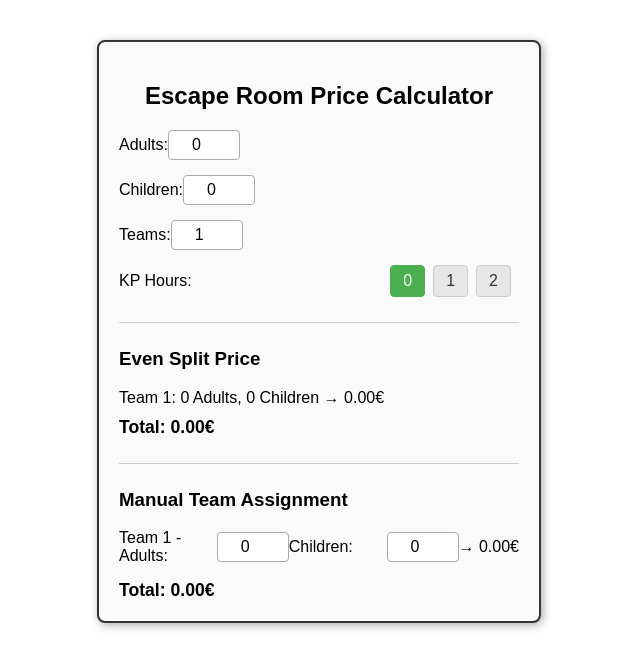
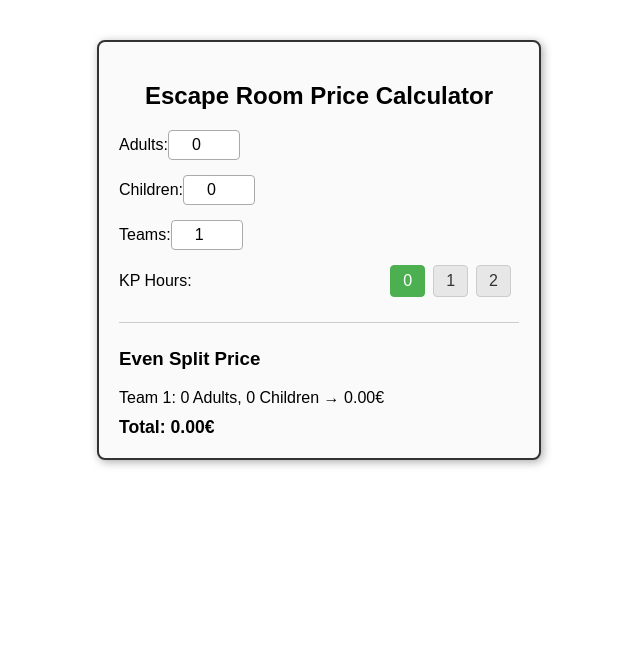
Before and after one commit to ShadowAelita/room_escpae_final, a React (Vite) app: page / in a window 1280 px wide. Shown: the top 668 px of the page, without its empty margins (321-961 px from the left). Built offline with nearby package versions, Linux system fonts and the light colour scheme.

Commit message:
Update TeamPriceCalculator.jsx

```diff
--- a/src/TeamPriceCalculator.jsx
+++ b/src/TeamPriceCalculator.jsx
@@ -52,7 +52,6 @@ function App() {
     initializeTeams(teams);
   }, []);
 
-  // Calculate even split price (same as before)
   const evenAdults = Math.floor(adults / teams);
   const extraAdults = adults % teams;
   const evenChildren = Math.floor(children / teams);
@@ -65,6 +64,7 @@ function App() {
       children: evenChildren + (i < extraChildren ? 1 : 0),
     });
   }
+
   const evenTotal = evenSplitTeams.reduce(
     (sum, team) => sum + calcTeamPrice(team.adults, team.children, kpHours),
     0
@@ -138,8 +138,9 @@ function App() {
       ))}
       <strong>Total: {evenTotal.toFixed(2)}€</strong>
 
+      {teams > 1 && (
+        <>
           <hr />
-
           <div>
             <h3>Manual Team Assignment</h3>
             {manualMismatch && (
@@ -174,6 +175,8 @@ function App() {
               Total: {teamCombinations.reduce((sum, t) => sum + calcTeamPrice(t.adults, t.children, kpHours), 0).toFixed(2)}€
             </strong>
           </div>
+        </>
+      )}
     </div>
   );
 }
```
Lines whose indentation alone changed are shown as unchanged.
